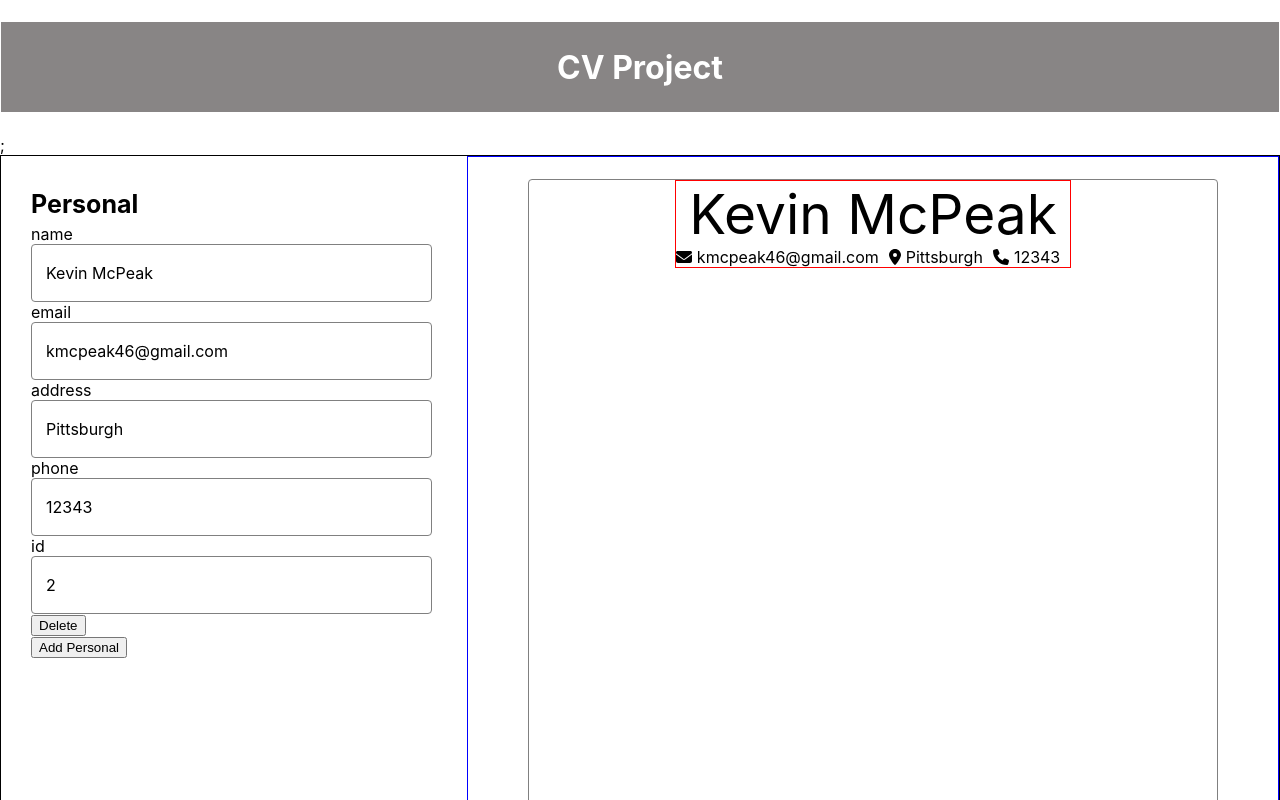
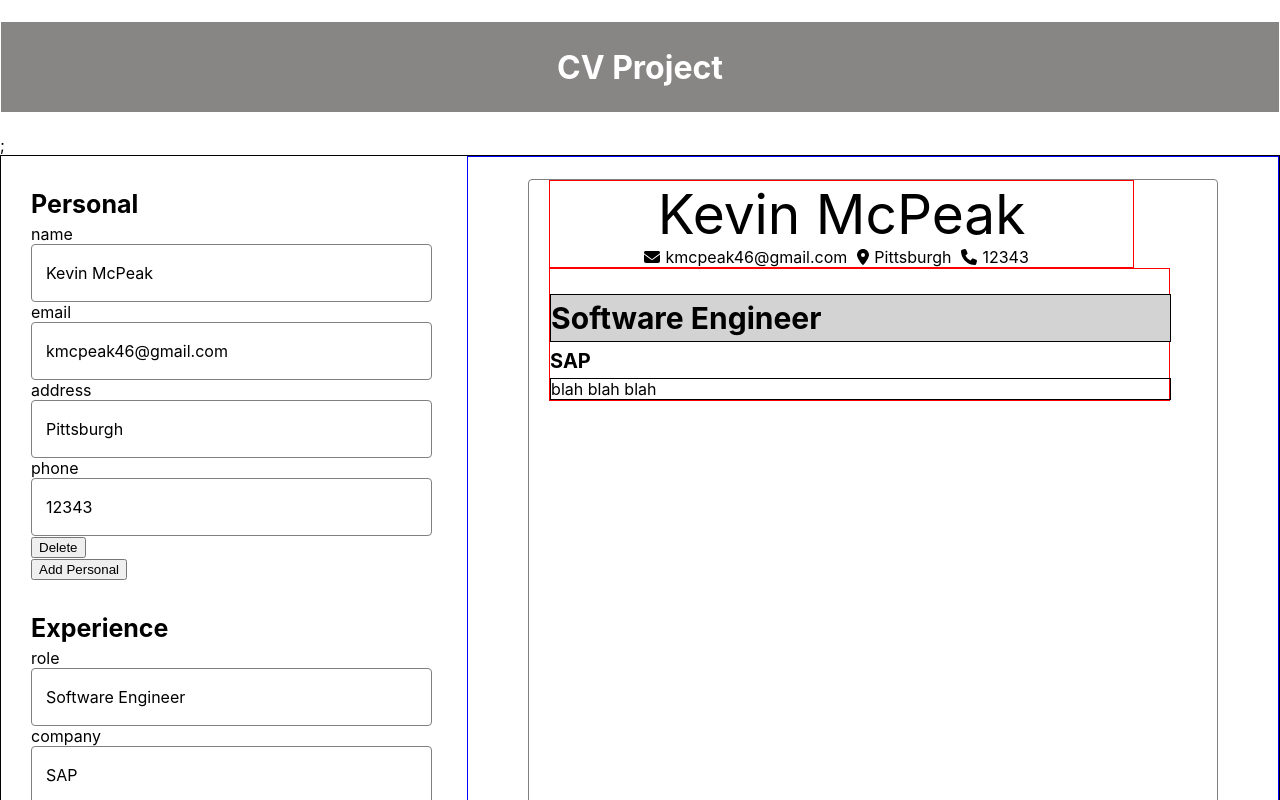
Before and after one commit to kpgh46/coverproject, a React (Create React App) app: page / in a window 1280 px wide. Shown: the top 800 px of the page. Built offline with nearby package versions, Linux system fonts and the light colour scheme.

Commit message:
added experience entry

```diff
--- a/src/App.css
+++ b/src/App.css
@@ -34,7 +34,8 @@
 .preview-container {
 	display: flex;
 	flex-direction: column;
-	align-items: center;
+	flex-wrap: nowrap;
+	/* align-items: center; */
 	width: 80%;
 	height: 800px;
 	border: 1px solid black;
@@ -43,6 +44,7 @@
 	border: 0.5px solid grey;
 	padding-left: 20px;
 	padding-right: 20px;
+	position: relative;
 }
 
 .entry-header {
@@ -80,21 +82,24 @@ input {
 	font-size: 55px;
 }
 
+.contact-info {
+	display: flex;
+}
 .preview-personal {
 	display: flex;
 	flex-direction: column;
 	align-items: center;
 	border: 1px solid red;
-}
-
-.contact-info {
-	display: flex;
+	position: relative;
+	width: 90%;
 }
 
 .preview-experience {
 	display: flex;
 	flex-direction: column;
-	align-items: center;
+	position: absolute;
+	width: 90%;
+	/* align-items: left; */
 	border: 1px solid red;
 }
 
--- a/src/App.js
+++ b/src/App.js
@@ -23,17 +23,26 @@ function App() {
 
 	//////////////////////////////////////////////////////
 
-	let [personaldata, setPersonalData] = React.useState([
+	let [personalData, setpersonalData] = React.useState([
 		{
 			name: "Kevin McPeak",
 			email: "kmcpeak46@gmail.com",
 			address: "Pittsburgh",
 			phone: "12343",
-			id: 2,
+			id: uniqid(),
 		},
 	]);
 
-	let personal = personaldata.map((item) => {
+	let [experienceData, setExperienceData] = React.useState([
+		{
+			role: "Software Engineer",
+			company: "SAP",
+			description: "blah blah blah",
+			id: uniqid(),
+		},
+	]);
+
+	let personalPreview = personalData.map((item) => {
 		return (
 			<section className="preview-personal">
 				<div className="name">{item.name}</div>
@@ -54,10 +63,19 @@ function App() {
 			</section>
 		);
 	});
-	// console.log(personaldata);
+
+	let experiencePreview = experienceData.map((item) => {
+		return (
+			<section className="preview-experience">
+				<h2>{item.role}</h2>
+				<h3>{item.company}</h3>
+				<div className="details">{item.description}</div>
+			</section>
+		);
+	});
 
 	function updatePreview(event) {
-		setPersonalData((prevData) =>
+		setpersonalData((prevData) =>
 			prevData.map((item) => {
 				return event.target.id === item.id
 					? { ...item, [event.target.name]: event.target.value }
@@ -66,12 +84,27 @@ function App() {
 		);
 	}
 
-	let personalEntry = personaldata.map((item) => {
+	let personalEntry = personalData.map((item) => {
 		return (
 			<div>
 				<Entry
 					text={Object.entries(item)}
 					entryHeader="Personal"
+					id={item.id}
+					updatePreview={updatePreview}
+					key={item.id}
+					removePersonal={removePersonal}
+				/>
+			</div>
+		);
+	});
+
+	let experienceEntry = experienceData.map((item) => {
+		return (
+			<div>
+				<Entry
+					text={Object.entries(item)}
+					entryHeader="Experience"
 					id={item.id}
 					updatePreview={updatePreview}
 					key={item.id}
@@ -90,7 +123,7 @@ function App() {
 			id: uniqid(),
 		};
 
-		setPersonalData((oldData) => {
+		setpersonalData((oldData) => {
 			return [...oldData, newSection];
 		});
 	}
@@ -98,7 +131,11 @@ function App() {
 	function removePersonal(event, id) {
 		event.stopPropagation();
 
-		setPersonalData((oldData) => oldData.filter((item) => item.id !== id));
+		setpersonalData((oldData) =>
+			oldData.filter((item) => {
+				return item.id !== id;
+			})
+		);
 	}
 
 	return (
@@ -110,9 +147,16 @@ function App() {
 						{personalEntry}
 						<button onClick={addPersonal}>Add Personal</button>
 					</div>
+					<div>
+						{experienceEntry}
+						<button onClick={addPersonal}>Add Experience</button>
+					</div>
 				</div>
 				<div className="preview">
-					<div className="preview-container">{personal}</div>
+					<div className="preview-container">
+						<div>{personalPreview}</div>
+						<div>{experiencePreview}</div>
+					</div>
 				</div>
 			</div>
 		</div>
--- a/src/components/Entry.js
+++ b/src/components/Entry.js
@@ -1,7 +1,11 @@
 import React from "react";
 
 export default function Entry(props) {
-	let textInputs = props.text.map((field) => {
+	let fields = props.text.filter((item) => {
+		return item[0] !== "id";
+	});
+
+	let textInputs = fields.map((field) => {
 		return (
 			<div>
 				<label for={field}>{field[0]}</label>
```
